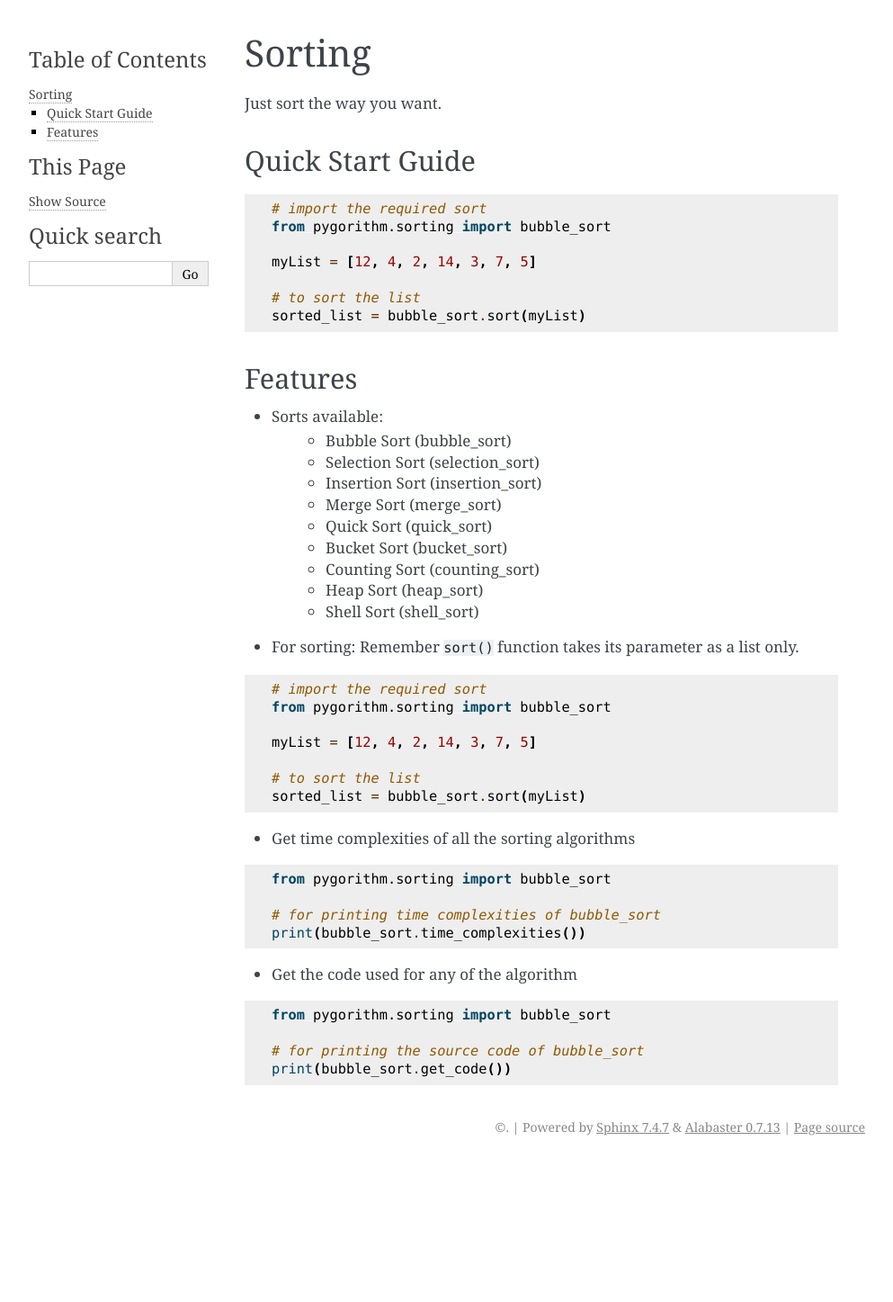
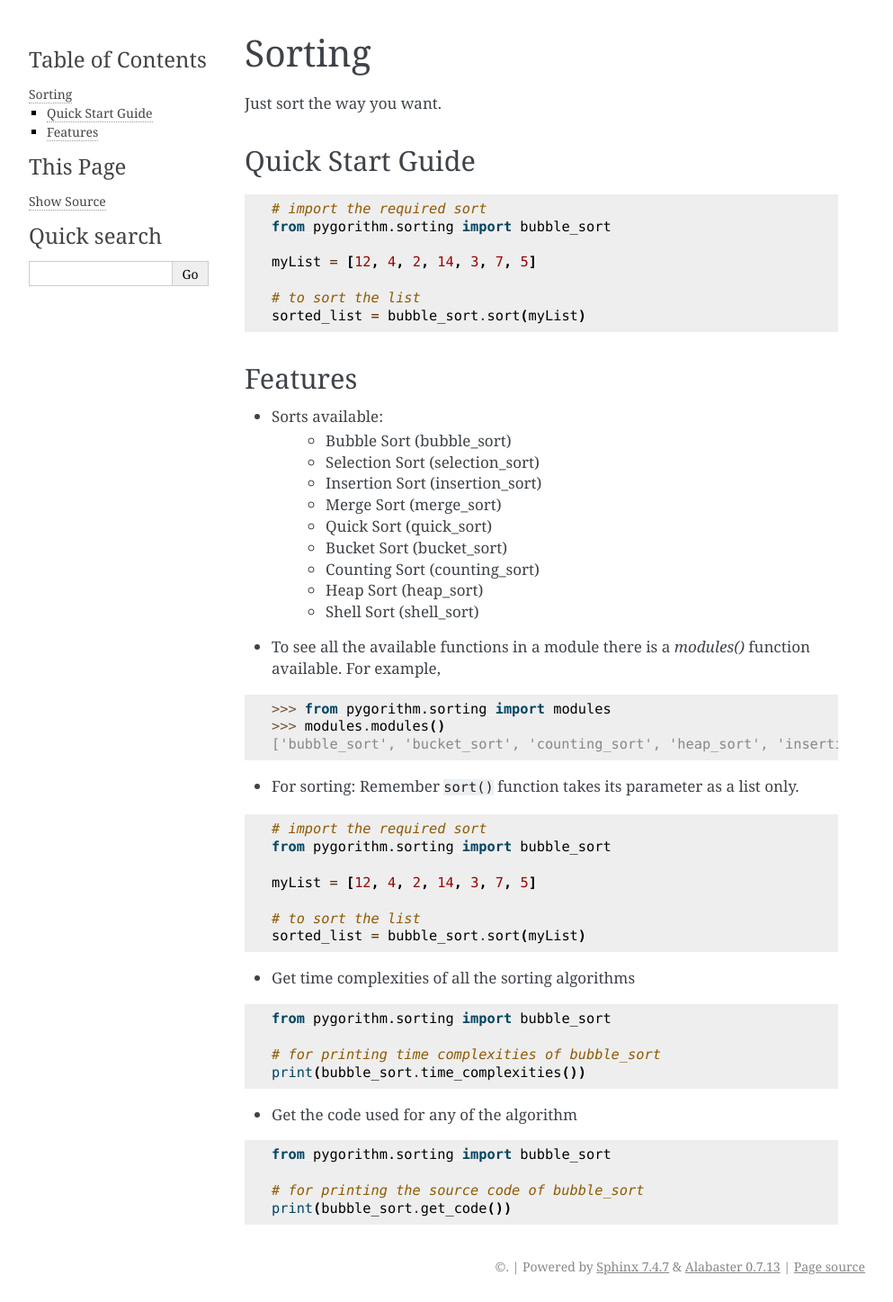
Before and after one commit to OmkarPathak/pygorithm, a Sphinx documentation site: the page built from docs/Sorting.rst, in a window 1280 px wide. Shown: the whole page at 90% size, without its empty margins (148-1141 px from the left). Built offline with Sphinx 7.4.7, drawn with Linux system fonts in a browser that asks for light colours; before the commit the page ends 1292 px from its top, so only the background shows below that.

Commit message:
Updated Sorting.rst

```diff
--- a/docs/Sorting.rst
+++ b/docs/Sorting.rst
@@ -31,6 +31,14 @@ Features
     - Heap Sort (heap_sort)
     - Shell Sort (shell_sort)
 
+* To see all the available functions in a module there is a `modules()` function available. For example,
+
+.. code:: python
+
+    >>> from pygorithm.sorting import modules
+    >>> modules.modules()
+    ['bubble_sort', 'bucket_sort', 'counting_sort', 'heap_sort', 'insertion_sort', 'merge_sort', 'quick_sort', 'selection_sort', 'shell_sort']
+
 * For sorting:
   Remember ``sort()`` function takes its parameter as a list only.
 
```
